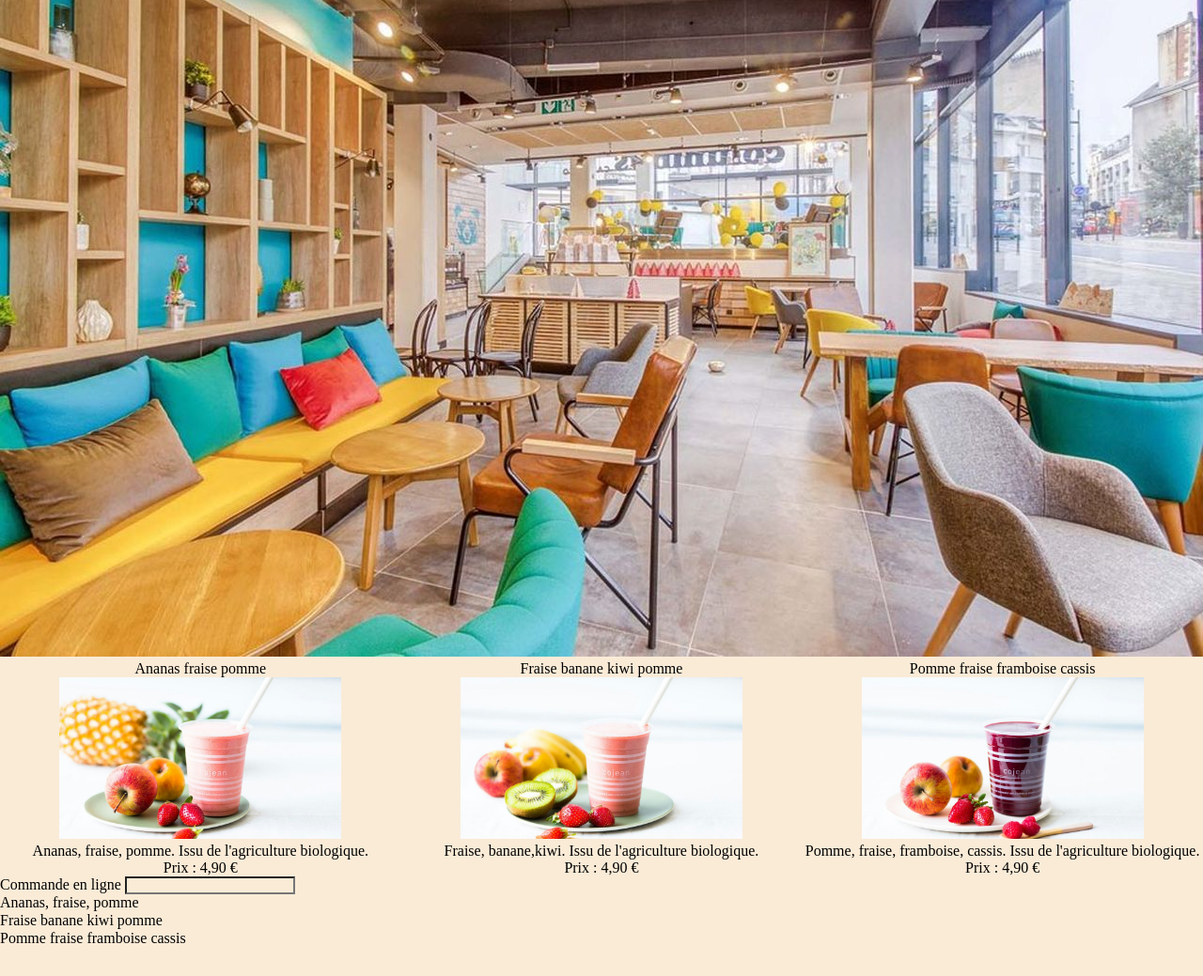
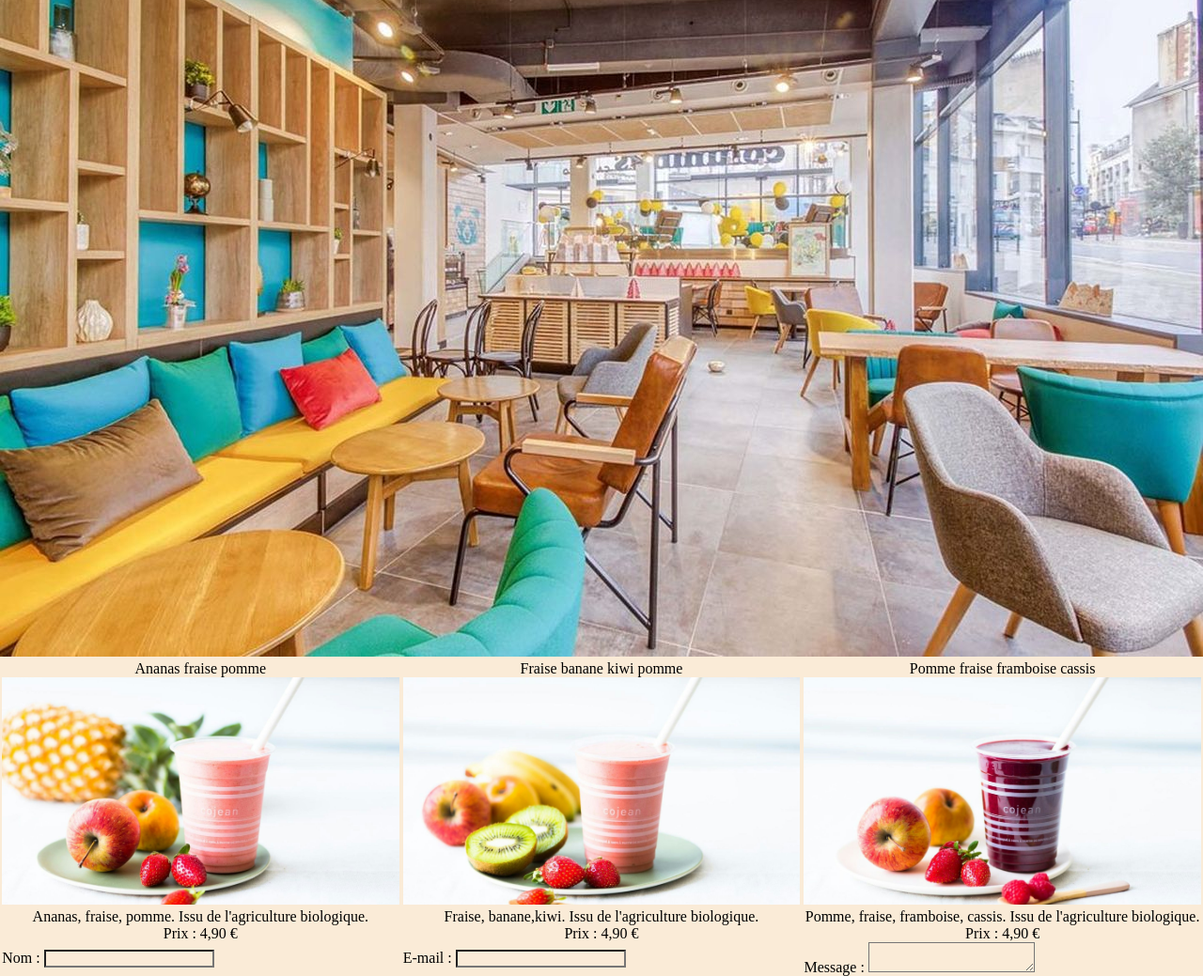
Before and after one commit to David59000/cafe_virtuel, a plain HTML site: page index.html in a window 1280 px wide. Shown: the part 58-1097 px from the top of the page at 94% size. Before the commit the page ends 1067 px from the top, so only its background shows below. Drawn offline with Linux system fonts and the light colour scheme.

Commit message:
ebauche formulaire de comande sur page section

```diff
--- a/index.css
+++ b/index.css
@@ -20,7 +20,7 @@ header {
     width: 100%;
 }
 .taille_img {
-    width: 300px;
+    width: 100%;
 
 }
 ul {
--- a/index.html
+++ b/index.html
@@ -42,13 +42,22 @@
                 </li>
             </ul>
         </section id="commande_en_ligne">
-            <form action="commande">
-                <label for="text">Commande en ligne</label>
-                <input type="text">
-                    <option value="">Ananas, fraise, pomme</option>
-                    <option value="">Fraise banane kiwi pomme</option>
-                    <option value="">Pomme fraise framboise cassis</option>
-            </form>
+        <form action="/ma-page-de-traitement" method="post">
+          <ul>
+            <li>
+              <label for="name">Nom&nbsp;:</label>
+              <input type="text" id="name" name="user_name" />
+            </li>
+            <li>
+              <label for="mail">E-mail&nbsp;:</label>
+              <input type="email" id="mail" name="user_mail" />
+            </li>
+            <li>
+              <label for="msg">Message&nbsp;:</label>
+              <textarea id="msg" name="user_message"></textarea>
+            </li>
+          </ul>
+        </form>
         <section>
 
         </section>
```
